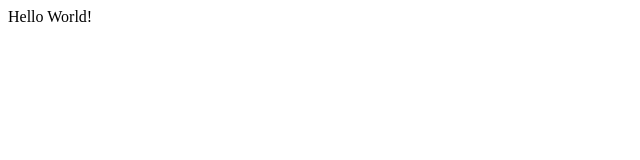
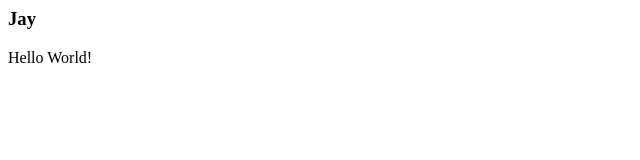
Before and after one commit to gitjdyey/newGitTest, a plain HTML site: page index.html in a window 1280 px wide. Shown: the whole page, without its empty margins (0-640 px from the left). Drawn offline with Linux system fonts and the light colour scheme.

Commit message:
add header

```diff
--- a/index.html
+++ b/index.html
@@ -1 +1,2 @@
+<h3>Jay</h3>
 <p>Hello World!</p>
```
